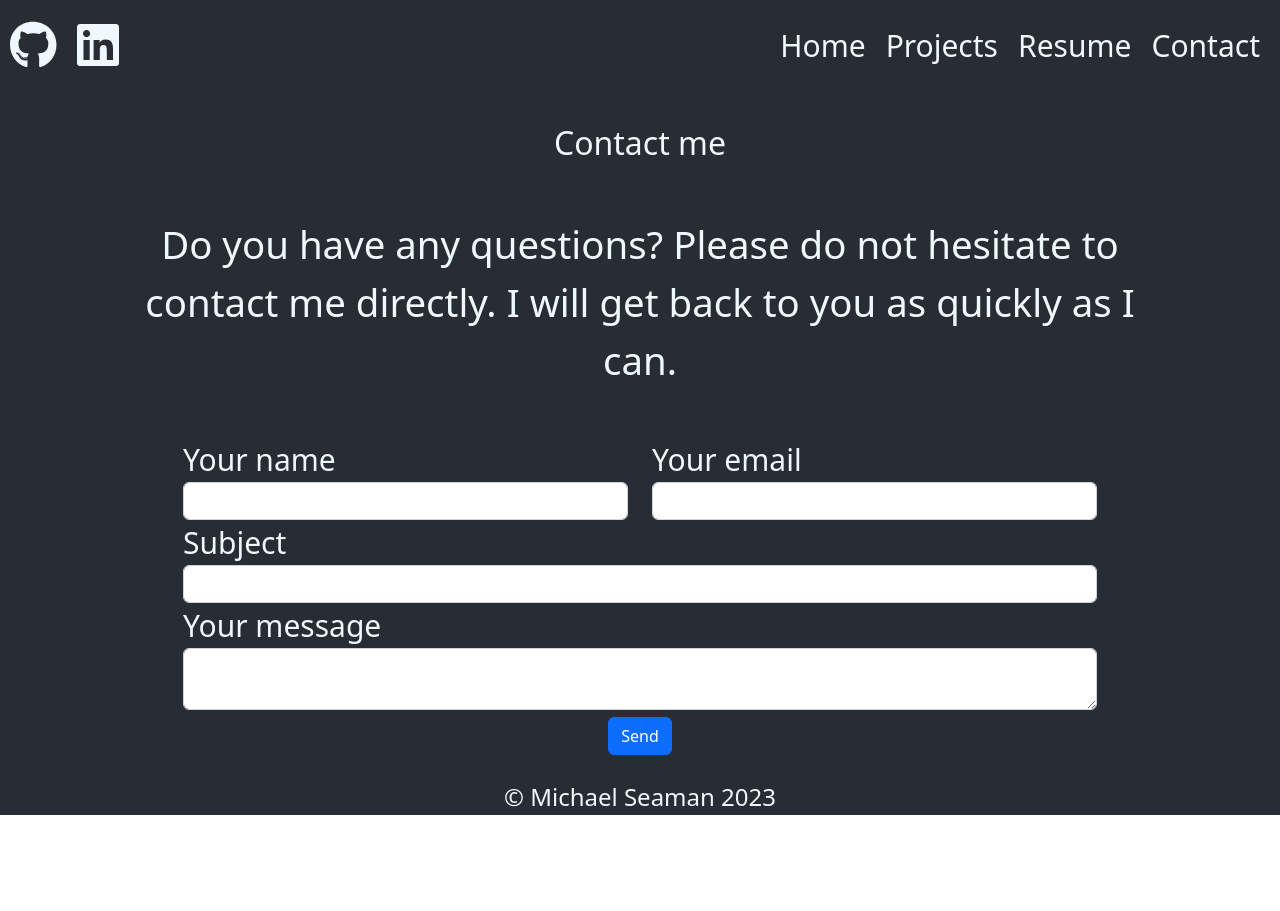
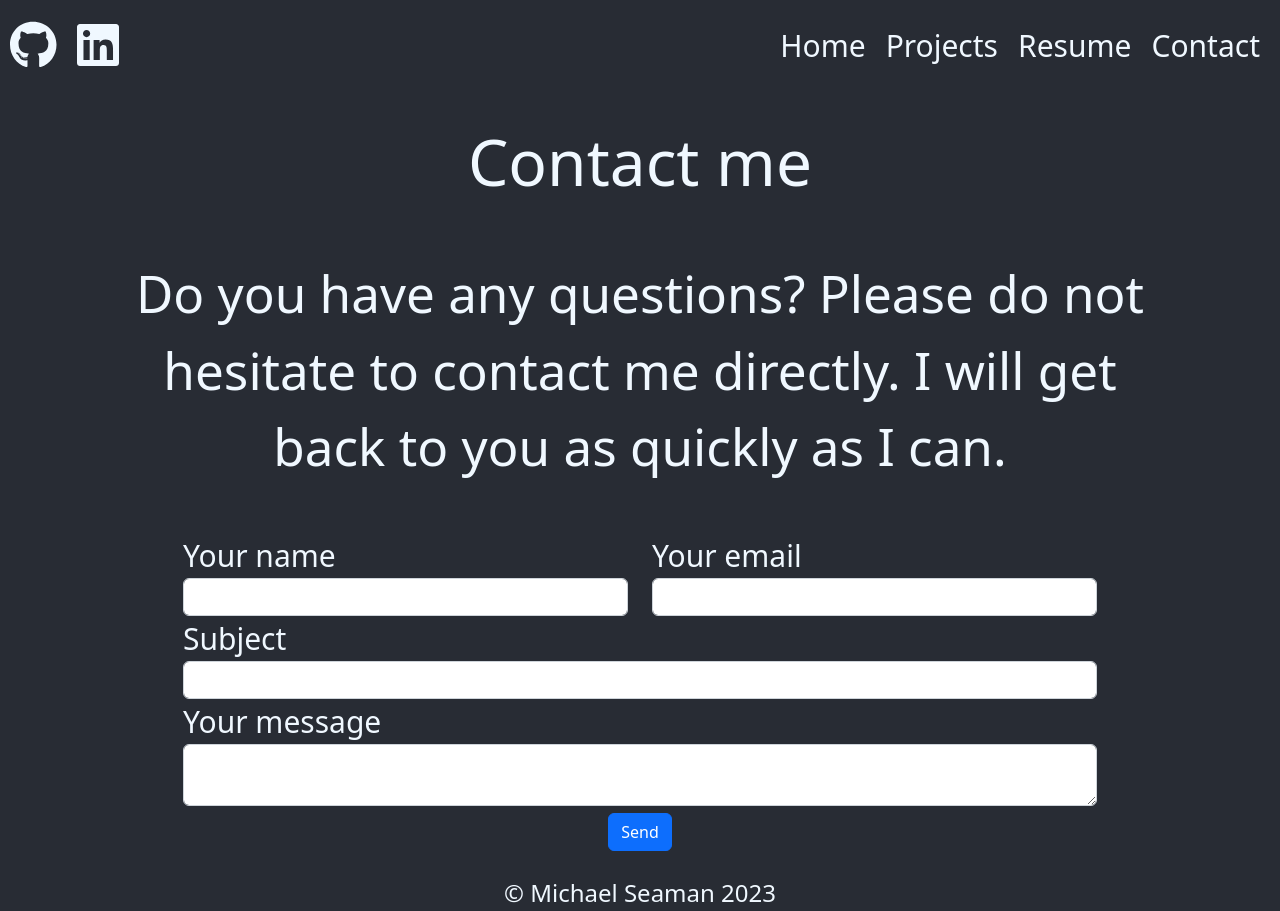
Before and after one commit to mseaman26/portfolio-2, a React (Create React App) app in the folder client/: page /#/contact in a window 1280 px wide. Before the commit the page ends 815 px from the top, so only its background shows below. Built offline with nearby package versions, Linux system fonts and the light colour scheme.

Commit message:
contact page styling

```diff
--- a/client/src/App.css
+++ b/client/src/App.css
@@ -203,5 +203,10 @@ form{
 }
 .tech_list{
   padding: 0;
-
 }
+.contact_header{
+  font-size: 5vw;
+}
+.contact_sub_header{
+  font-size: 4vw;
+}
--- a/client/src/Pages/Contact.js
+++ b/client/src/Pages/Contact.js
@@ -66,9 +66,9 @@ const ContactPage = () => {
 <section className="mb-4">
 
 
-    <h2 className="h1-responsive font-weight-bold text-center my-4">Contact me</h2>
+    <h2 className="font-weight-bold text-center my-4 contact_header">Contact me</h2>
 
-    <p className="text-center mx-auto mb-5">Do you have any questions? Please do not hesitate to contact me directly. I will get back to you as quickly as I can.</p>
+    <p className="text-center mx-auto mb-5 contact_sub_header">Do you have any questions? Please do not hesitate to contact me directly. I will get back to you as quickly as I can.</p>
 
     <div className="row">
 
--- a/client/src/Pages/ProjectsPage.js
+++ b/client/src/Pages/ProjectsPage.js
@@ -38,7 +38,7 @@ const ProjectsPage = () => {
             gitHub: 'https://github.com/mseaman26/Pokemon-Trading-Center',
             image: pokeDexGif,
             description: 'This is an app for keeping track of all of your Pokemon accross all 9 generations.  With a fun GUI, the user logs in, and starts logging wich Pokemon they\'ve caught and earns badges as they catch more and more!',
-            techs:[ 'React', 'Chart.js', 'GraphQL', 'Appolo Client', 'Cheerio']
+            techs:[ 'React', 'GraphQL', 'Appolo Client', 'Mongoose', 'Cheerio']
         }
     ]
 
```
Also changed, not shown: 7 other files (tests, documents, lock files or other folders).
